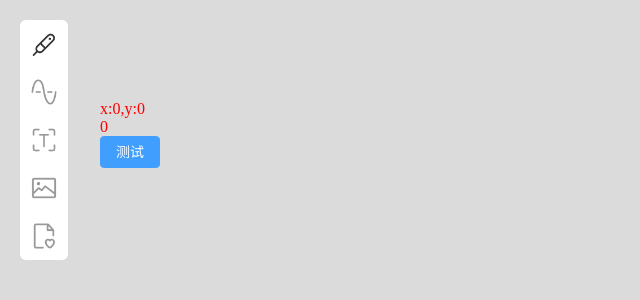
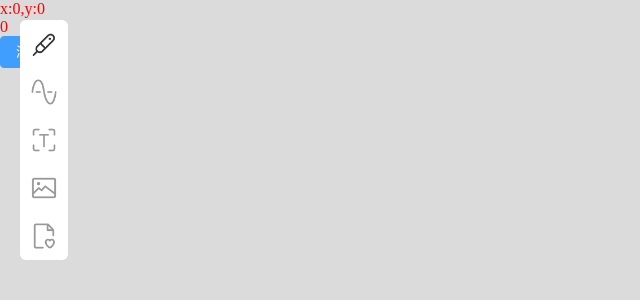
Before and after one commit to Sunshop/fast-board, a Vue app in the folder project-vue/: page /#/ in a window 1280 px wide. Shown: the top 300 px of the page, without its empty margins (0-640 px from the left). Built offline with nearby package versions, Linux system fonts and the light colour scheme.

Commit message:
添加鼠标监听事件

```diff
--- a/project-vue/src/pages/Home.vue
+++ b/project-vue/src/pages/Home.vue
@@ -1,5 +1,12 @@
 <template>
-	<div class="home">
+	<div
+		class="home"
+		@mousemove="(e) => handleMouseMove(e)"
+		@mousedown="(e) => handleMouseDown(e)"
+		@mouseup="(e) => handleMouseUp(e)"
+		@mouseenter="(e) => handleMouseEnter(e)"
+		@mouseleave="(e) => handleMouseLeave(e)"
+	>
 		<div class="container">x:0,y:0</div>
 		<div class="container">{{ count }}</div>
 		<el-button type="primary" @click="change">测试</el-button>
@@ -23,6 +30,16 @@ export default {
 		},
 	},
 	methods: {
+		handleMouseMove() {},
+
+		handleMouseDown() {},
+
+		handleMouseUp() {},
+
+		handleMouseEnter() {},
+
+		handleMouseLeave() {},
+
 		change() {
 			this.$store.commit('increment', 10);
 		},
@@ -36,6 +53,7 @@ export default {
 }
 
 .home {
-	padding: 100px;
+	width: 100vw;
+	height: 100vh;
 }
 </style>
```
